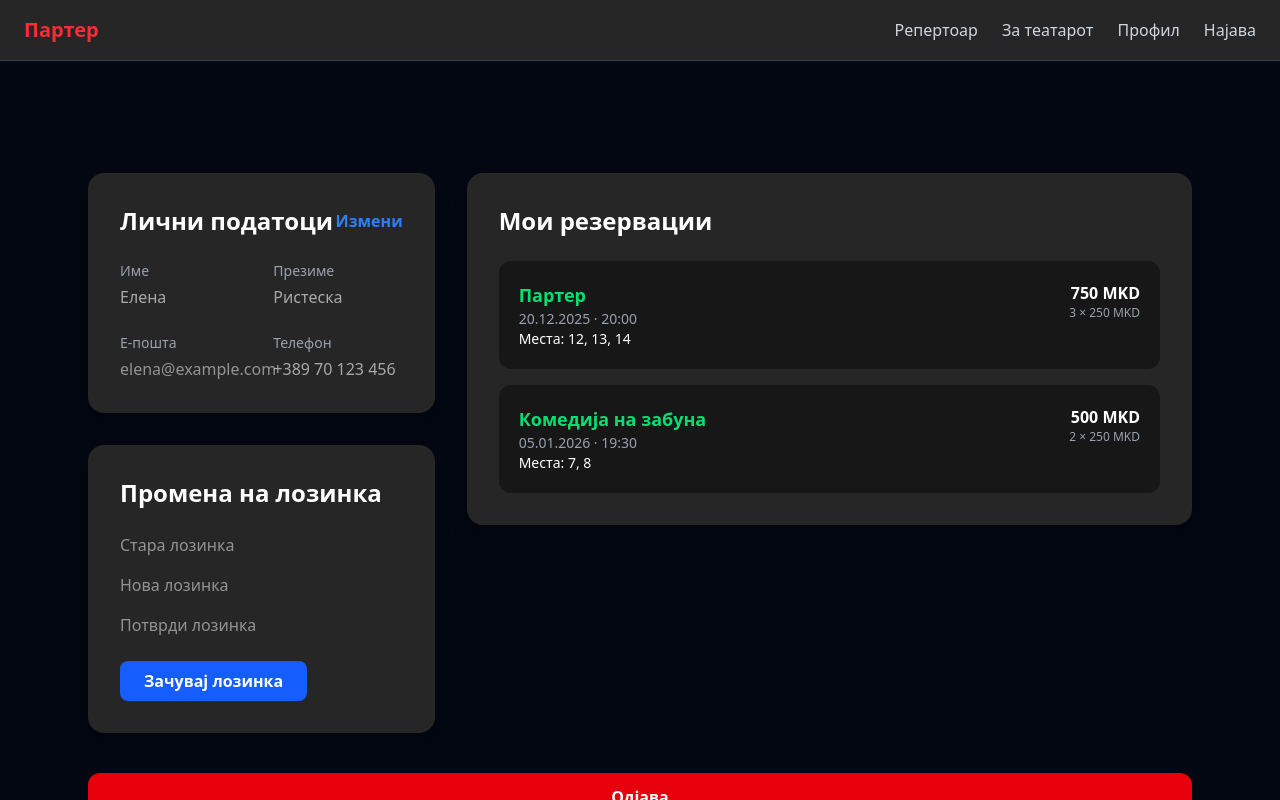
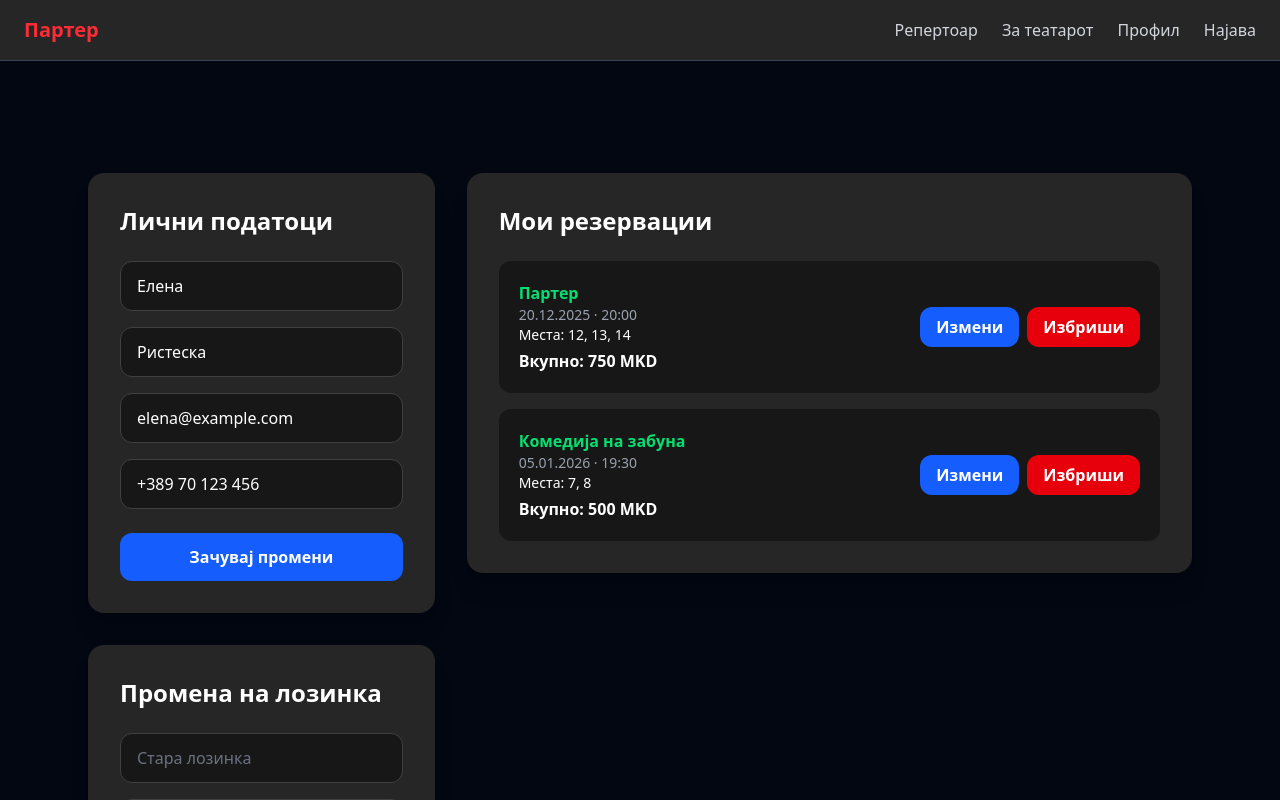
Before and after one commit to elena-risteska/parter-fe, a React (Vite) app: page /profile in a window 1280 px wide. Shown: the top 800 px of the page. Built offline with nearby package versions, Linux system fonts and the light colour scheme.

Commit message:
fix form style and reservation editing

```diff
--- a/src/index.css
+++ b/src/index.css
@@ -14,3 +14,14 @@
     transform: rotateY(180deg);
   }
 }
+
+@layer components {
+  .input {
+    @apply w-full px-4 py-3 rounded-xl bg-neutral-900
+           border border-neutral-700
+           text-white placeholder-gray-500
+           focus:outline-none focus:ring-2 focus:ring-gray-600
+           focus:border-gray-600
+           transition;
+  }
+}
--- a/src/pages/Profile.tsx
+++ b/src/pages/Profile.tsx
@@ -4,7 +4,7 @@ import { useNavigate } from "react-router-dom"
 export default function Profile() {
   const navigate = useNavigate()
 
-  // 🔒 Mock user (backend later)
+  // 🔒 Mock user
   const user = {
     firstName: "Елена",
     lastName: "Ристеска",
@@ -12,242 +12,101 @@ export default function Profile() {
     phone: "+389 70 123 456",
   }
 
-  // 🎟️ Mock reservations (backend later)
+  // 🎟️ Reservations
   const [reservations, setReservations] = useState([
-    {
-      id: 1,
-      title: "Партер",
-      date: "20.12.2025",
-      time: "20:00",
-      seats: [12, 13, 14],
-      price: 250,
-    },
-    {
-      id: 2,
-      title: "Комедија на забуна",
-      date: "05.01.2026",
-      time: "19:30",
-      seats: [7, 8],
-      price: 250,
-    },
+    { id: 1, title: "Партер", date: "20.12.2025", time: "20:00", seats: [12, 13, 14], price: 250 },
+    { id: 2, title: "Комедија на забуна", date: "05.01.2026", time: "19:30", seats: [7, 8], price: 250 },
   ])
 
-  // ✏️ Profile editing
-  const [isEditing, setIsEditing] = useState(false)
+  // ✏️ Profile
   const [profileData, setProfileData] = useState(user)
+  const handleProfileChange = (e: React.ChangeEvent<HTMLInputElement>) =>
+    setProfileData({ ...profileData, [e.target.name]: e.target.value })
+  const handleSaveProfile = () => console.log("Saved profile:", profileData)
 
-  const handleProfileChange = (e: React.ChangeEvent<HTMLInputElement>) => {
-    setProfileData({
-      ...profileData,
-      [e.target.name]: e.target.value,
-    })
-  }
-
-  const handleSaveProfile = () => {
-    // 🔒 Backend later
-    setIsEditing(false)
-  }
-
-  const handleCancelEdit = () => {
-    setProfileData(user)
-    setIsEditing(false)
-  }
-
-  // 🔐 Change password
+  // 🔐 Password
   const [currentPassword, setCurrentPassword] = useState("")
   const [newPassword, setNewPassword] = useState("")
   const [confirmPassword, setConfirmPassword] = useState("")
+  const [passwordError, setPasswordError] = useState("")
   const [passwordMessage, setPasswordMessage] = useState("")
-  const [passwordError, setPasswordError] = useState("")
+  const handleChangePassword = () => {
+    setPasswordError(""); setPasswordMessage("")
+    if (!currentPassword || !newPassword || !confirmPassword) { setPasswordError("Пополни ги сите полиња"); return }
+    if (newPassword !== confirmPassword) { setPasswordError("Лозинките не се совпаѓаат"); return }
+    setPasswordMessage("Лозинката е успешно променета")
+    setCurrentPassword(""); setNewPassword(""); setConfirmPassword("")
+  }
 
-  const handleChangePassword = () => {
-    setPasswordError("")
-    setPasswordMessage("")
-
-    if (!currentPassword || !newPassword || !confirmPassword) {
-      setPasswordError("Пополни ги сите полиња")
-      return
-    }
-
-    if (newPassword !== confirmPassword) {
-      setPasswordError("Новите лозинки не се совпаѓаат")
-      return
-    }
-
-    // 🔒 Backend later
-    setPasswordMessage("Лозинката е успешно променета")
-    setCurrentPassword("")
-    setNewPassword("")
-    setConfirmPassword("")
-  }
+  // ✏️ Edit / Delete reservation
+  const [activeReservation, setActiveReservation] = useState<any | null>(null) // edit modal
+  const [editedSeats, setEditedSeats] = useState<number[]>([])
+  const [reservationToDelete, setReservationToDelete] = useState<any | null>(null) // delete modal
+  const [confirmEditModal, setConfirmEditModal] = useState(false) // confirmation modal
 
   return (
     <div className="min-h-[calc(100vh-4rem)] bg-gray-950 pt-16">
       <div className="max-w-6xl mx-auto px-6 py-12">
-
         <div className="grid lg:grid-cols-3 gap-8">
-
           {/* LEFT COLUMN */}
           <div className="space-y-8">
-
-            {/* PROFILE INFO */}
+            {/* PROFILE */}
             <div className="bg-neutral-800 rounded-2xl shadow-xl p-8">
-              <div className="flex items-center justify-between mb-6">
-                <h2 className="text-2xl font-semibold">Лични податоци</h2>
-
-                {!isEditing ? (
-                  <button
-                    onClick={() => setIsEditing(true)}
-                    className="text-blue-500 hover:underline font-semibold"
-                  >
-                    Измени
-                  </button>
-                ) : (
-                  <div className="flex gap-4">
-                    <button
-                      onClick={handleSaveProfile}
-                      className="text-green-500 hover:underline font-semibold"
-                    >
-                      Зачувај
-                    </button>
-                    <button
-                      onClick={handleCancelEdit}
-                      className="text-red-500 hover:underline font-semibold"
-                    >
-                      Откажи
-                    </button>
-                  </div>
-                )}
+              <h2 className="text-2xl font-semibold mb-6">Лични податоци</h2>
+              <div className="space-y-4">
+                <input name="firstName" value={profileData.firstName} onChange={handleProfileChange} className="input" placeholder="Име" />
+                <input name="lastName" value={profileData.lastName} onChange={handleProfileChange} className="input" placeholder="Презиме" />
+                <input name="email" value={profileData.email} onChange={handleProfileChange} className="input" placeholder="E-пошта" />
+                <input name="phone" value={profileData.phone} onChange={handleProfileChange} className="input" placeholder="Телефон" />
               </div>
-
-              <div className="grid sm:grid-cols-2 gap-6">
-                <div>
-                  <label className="text-sm text-gray-400 block mb-1">Име</label>
-                  <input
-                    name="firstName"
-                    value={profileData.firstName}
-                    onChange={handleProfileChange}
-                    disabled={!isEditing}
-                    className={`input ${!isEditing && "opacity-60 cursor-not-allowed"}`}
-                  />
-                </div>
-
-                <div>
-                  <label className="text-sm text-gray-400 block mb-1">Презиме</label>
-                  <input
-                    name="lastName"
-                    value={profileData.lastName}
-                    onChange={handleProfileChange}
-                    disabled={!isEditing}
-                    className={`input ${!isEditing && "opacity-60 cursor-not-allowed"}`}
-                  />
-                </div>
-
-                <div>
-                  <label className="text-sm text-gray-400 block mb-1">Е-пошта</label>
-                  <input
-                    value={profileData.email}
-                    disabled
-                    className="input opacity-50 cursor-not-allowed"
-                  />
-                </div>
-
-                <div>
-                  <label className="text-sm text-gray-400 block mb-1">Телефон</label>
-                  <input
-                    name="phone"
-                    value={profileData.phone}
-                    onChange={handleProfileChange}
-                    disabled={!isEditing}
-                    className={`input ${!isEditing && "opacity-60 cursor-not-allowed"}`}
-                  />
-                </div>
-              </div>
-            </div>
-
-            {/* CHANGE PASSWORD */}
-            <div className="bg-neutral-800 rounded-2xl shadow-xl p-8">
-              <h2 className="text-2xl font-semibold mb-6">Промена на лозинка</h2>
-
-              {passwordError && (
-                <p className="mb-4 text-red-500">{passwordError}</p>
-              )}
-
-              {passwordMessage && (
-                <p className="mb-4 text-green-500">{passwordMessage}</p>
-              )}
-
-              <div className="space-y-4 max-w-md">
-                <input
-                  type="password"
-                  placeholder="Стара лозинка"
-                  value={currentPassword}
-                  onChange={e => setCurrentPassword(e.target.value)}
-                  className="input"
-                />
-
-                <input
-                  type="password"
-                  placeholder="Нова лозинка"
-                  value={newPassword}
-                  onChange={e => setNewPassword(e.target.value)}
-                  className="input"
-                />
-
-                <input
-                  type="password"
-                  placeholder="Потврди лозинка"
-                  value={confirmPassword}
-                  onChange={e => setConfirmPassword(e.target.value)}
-                  className="input"
-                />
-              </div>
-
-              <button
-                onClick={handleChangePassword}
-                className="mt-6 bg-blue-600 hover:bg-blue-700 transition text-white px-6 py-2 rounded-lg font-semibold"
-              >
-                Зачувај лозинка
+              <button onClick={handleSaveProfile} className="mt-6 w-full bg-blue-600 hover:bg-blue-700 text-white py-3 rounded-xl font-semibold transition">
+                Зачувај промени
               </button>
             </div>
 
+            {/* PASSWORD */}
+            <div className="bg-neutral-800 rounded-2xl shadow-xl p-8">
+              <h2 className="text-2xl font-semibold mb-6">Промена на лозинка</h2>
+              {passwordError && <p className="text-red-500 mb-4">{passwordError}</p>}
+              {passwordMessage && <p className="text-green-500 mb-4">{passwordMessage}</p>}
+
+              <form
+                onSubmit={e => { e.preventDefault(); handleChangePassword() }}
+                className="space-y-4"
+              >
+                <input type="password" placeholder="Стара лозинка" value={currentPassword} onChange={e => setCurrentPassword(e.target.value)} className="input" />
+                <input type="password" placeholder="Нова лозинка" value={newPassword} onChange={e => setNewPassword(e.target.value)} className="input" />
+                <input type="password" placeholder="Потврди лозинка" value={confirmPassword} onChange={e => setConfirmPassword(e.target.value)} className="input" />
+                <button type="submit" className="w-full bg-blue-600 hover:bg-blue-700 text-white py-3 rounded-xl font-semibold transition">
+                  Зачувај лозинка
+                </button>
+              </form>
+            </div>
           </div>
 
           {/* RIGHT COLUMN – RESERVATIONS */}
           <div className="lg:col-span-2">
             <div className="bg-neutral-800 rounded-2xl shadow-xl p-8">
               <h2 className="text-2xl font-semibold mb-6">Мои резервации</h2>
-
               {reservations.length === 0 ? (
-                <p className="text-gray-400 text-center">
-                  Немаш направено резервации
-                </p>
+                <p className="text-gray-400 text-center">Немаш направено резервации</p>
               ) : (
                 <div className="space-y-4">
                   {reservations.map(r => (
-                    <div
-                      key={r.id}
-                      className="bg-neutral-900 rounded-xl p-5 flex flex-col sm:flex-row justify-between gap-4"
-                    >
+                    <div key={r.id} className="bg-neutral-900 rounded-xl p-5 flex flex-col sm:flex-row justify-between items-start sm:items-center gap-4">
                       <div>
-                        <h3 className="text-lg font-semibold text-green-400">
-                          {r.title}
-                        </h3>
-                        <p className="text-sm text-gray-400">
-                          {r.date} · {r.time}
-                        </p>
-                        <p className="text-sm">
-                          Места: {r.seats.join(", ")}
-                        </p>
+                        <h3 className="font-semibold text-green-400">{r.title}</h3>
+                        <p className="text-sm text-gray-400">{r.date} · {r.time}</p>
+                        <p className="text-sm">Места: {r.seats.join(", ")}</p>
+                        <p className="font-semibold mt-1">Вкупно: {r.seats.length * r.price} MKD</p>
                       </div>
-
-                      <div className="text-right">
-                        <p className="font-semibold">
-                          {r.seats.length * r.price} MKD
-                        </p>
-                        <p className="text-xs text-gray-400">
-                          {r.seats.length} × {r.price} MKD
-                        </p>
+                      <div className="flex gap-2 mt-2 sm:mt-0">
+                        <button onClick={() => { setActiveReservation(r); setEditedSeats(r.seats) }} className="px-4 py-2 bg-blue-600 hover:bg-blue-700 text-white rounded-xl font-semibold transition">
+                          Измени
+                        </button>
+                        <button onClick={() => setReservationToDelete(r)} className="px-4 py-2 bg-red-600 hover:bg-red-700 text-white rounded-xl font-semibold transition">
+                          Избриши
+                        </button>
                       </div>
                     </div>
                   ))}
@@ -255,18 +114,89 @@ export default function Profile() {
               )}
             </div>
           </div>
-
         </div>
 
         {/* LOGOUT */}
-        <button
-          onClick={() => navigate("/login")}
-          className="mt-10 w-full bg-red-600 hover:bg-red-700 transition text-white py-3 rounded-xl font-semibold"
-        >
+        <button onClick={() => navigate("/login")} className="mt-10 w-full bg-red-600 hover:bg-red-700 text-white py-3 rounded-xl font-semibold transition">
           Одјава
         </button>
+      </div>
 
-      </div>
+      {/* EDIT MODAL */}
+      {activeReservation && !confirmEditModal && (
+        <div className="fixed inset-0 bg-black/60 flex items-center justify-center z-50">
+          <div className="bg-neutral-900 rounded-2xl p-8 max-w-lg w-full">
+            <h2 className="text-xl font-bold mb-4">Измени резервација</h2>
+            <div className="grid grid-cols-6 gap-3 mb-6">
+              {Array.from({ length: 30 }, (_, i) => {
+                const seat = i + 1
+                const selected = editedSeats.includes(seat)
+                return (
+                  <button key={seat} onClick={() =>
+                    setEditedSeats(prev =>
+                      prev.includes(seat) ? prev.filter(s => s !== seat) : [...prev, seat]
+                    )
+                  } className={`w-10 h-10 rounded-lg text-sm font-semibold ${selected ? "bg-blue-600" : "bg-green-600"} text-white`}>
+                    {seat}
+                  </button>
+                )
+              })}
+            </div>
+            <div className="flex justify-end gap-4">
+              <button onClick={() => setActiveReservation(null)} className="px-4 py-2 bg-gray-700 rounded-lg text-white">
+                Откажи
+              </button>
+              <button onClick={() => setConfirmEditModal(true)} className="px-4 py-2 bg-blue-600 rounded-lg text-white">
+                Зачувај
+              </button>
+            </div>
+          </div>
+        </div>
+      )}
+
+      {/* CONFIRM EDIT MODAL */}
+      {activeReservation && confirmEditModal && (
+        <div className="fixed inset-0 bg-black/60 flex items-center justify-center z-50">
+          <div className="bg-neutral-900 rounded-2xl p-8 max-w-md w-full">
+            <h2 className="text-xl font-bold mb-6">Дали сте сигурни дека сакате да ја промените резервацијата?</h2>
+            <div className="flex justify-end gap-4">
+              <button onClick={() => setConfirmEditModal(false)} className="px-4 py-2 bg-gray-700 rounded-lg text-white">
+                Откажи
+              </button>
+              <button onClick={() => {
+                setReservations(prev => prev.map(r =>
+                  r.id === activeReservation.id ? { ...r, seats: editedSeats } : r
+                ))
+                setActiveReservation(null)
+                setConfirmEditModal(false)
+              }} className="px-4 py-2 bg-blue-600 rounded-lg text-white">
+                Потврди
+              </button>
+            </div>
+          </div>
+        </div>
+      )}
+
+      {/* DELETE MODAL */}
+      {reservationToDelete && (
+        <div className="fixed inset-0 bg-black/60 flex items-center justify-center z-50">
+          <div className="bg-neutral-900 rounded-2xl p-8 max-w-md w-full">
+            <h2 className="text-xl font-bold mb-6">Дали сте сигурни дека сакате да ја избришете резервацијата?</h2>
+            <div className="flex justify-end gap-4">
+              <button onClick={() => setReservationToDelete(null)} className="px-4 py-2 bg-gray-700 rounded-lg text-white">
+                Откажи
+              </button>
+              <button onClick={() => {
+                setReservations(prev => prev.filter(r => r.id !== reservationToDelete.id))
+                setReservationToDelete(null)
+              }} className="px-4 py-2 bg-red-600 rounded-lg text-white">
+                Избриши
+              </button>
+            </div>
+          </div>
+        </div>
+      )}
+
     </div>
   )
 }
```
